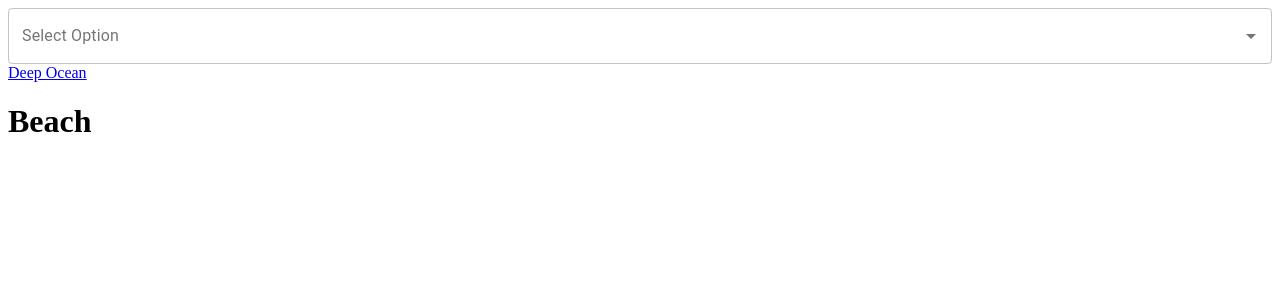
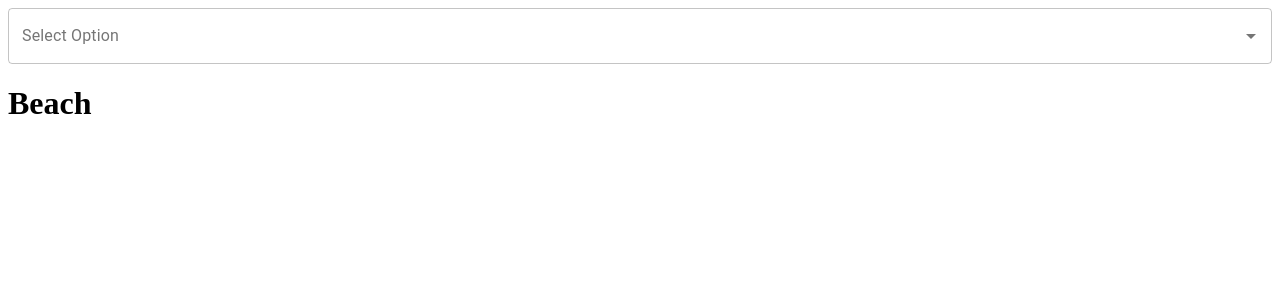
Before and after one commit to L1ndseyHerman/beach-app, a React (Vite) app: page /#/beach in a window 1280 px wide. Shown: the top 300 px of the page. Built offline with nearby package versions, Linux system fonts and the light colour scheme.

Commit message:
Individual urls in the options objects :)

```diff
--- a/src/components/Beach/Beach.tsx
+++ b/src/components/Beach/Beach.tsx
@@ -4,9 +4,9 @@ import { Link } from "react-router-dom";
 
 function Beach() {
   const options = [
-    { id: 1, label: "Beach" },
-    { id: 2, label: "Shallow Ocean" },
-    { id: 3, label: "Deep Ocean" },
+    { id: 1, label: "Beach", url: "/beach" },
+    { id: 2, label: "Shallow Ocean", url: "/shallow_ocean" },
+    { id: 3, label: "Deep Ocean", url: "/deep_ocean" },
   ];
 
   return (
@@ -17,9 +17,8 @@ function Beach() {
         renderInput={(params) => (
           <TextField {...params} label="Select Option" variant="outlined" />
         )}
-        renderOption={(option) => <Link to="/deep_ocean">{option.label}</Link>}
+        renderOption={(option) => <Link to={option.url}>{option.label}</Link>}
       />
-      <Link to="/deep_ocean">Deep Ocean</Link>
       <h1>Beach</h1>
     </>
   );
```
